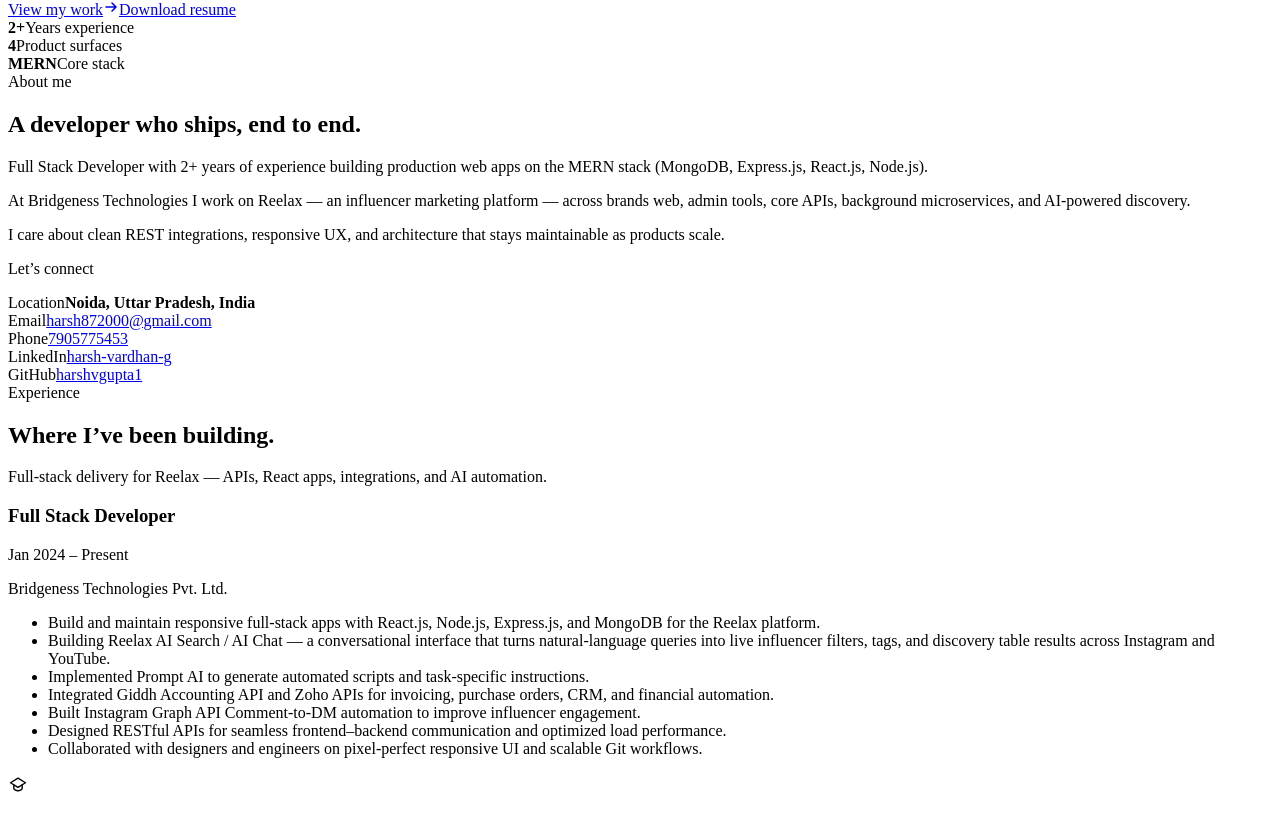
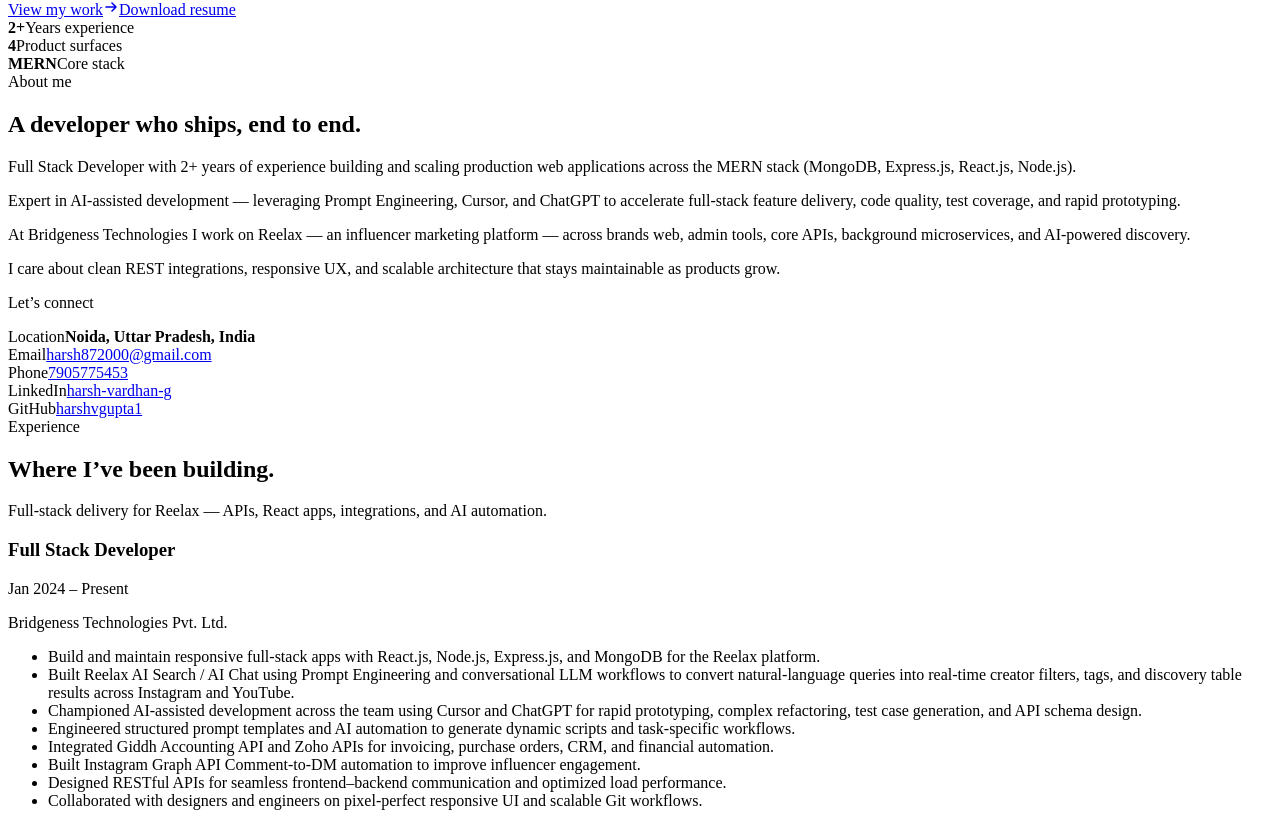
Before and after one commit to harshvgupta1/portfolio, a React (Vite) app: page / in a window 1280 px wide. Shown: the part 377-1196 px from the top of the page. Built offline with nearby package versions, Linux system fonts and the light colour scheme; the HTML template or start-up script is replaced by a standard one.

Commit message:
Update resume and portfolio with AI-assisted development and prompt engineering

```diff
--- a/src/data/content.js
+++ b/src/data/content.js
@@ -3,7 +3,7 @@
   shortName: 'Harsh',
   title: 'Full Stack Developer',
   tagline:
-    'I design, build, and ship scalable MERN applications — from React interfaces to Node APIs, queues, and AI automations.',
+    'I design, build, and ship scalable MERN applications — combining React, Node APIs, background queues, and AI-assisted engineering with Prompt Engineering, Cursor, and ChatGPT.',
   location: 'Noida, Uttar Pradesh, India',
   email: 'harsh872000@gmail.com',
   phone: '7905775453',
@@ -11,9 +11,10 @@
   github: 'https://github.com/harshvgupta1',
   resumeUrl: '/resume.pdf',
   about: [
-    'Full Stack Developer with 2+ years of experience building production web apps on the MERN stack (MongoDB, Express.js, React.js, Node.js).',
+    'Full Stack Developer with 2+ years of experience building and scaling production web applications across the MERN stack (MongoDB, Express.js, React.js, Node.js).',
+    'Expert in AI-assisted development — leveraging Prompt Engineering, Cursor, and ChatGPT to accelerate full-stack feature delivery, code quality, test coverage, and rapid prototyping.',
     'At Bridgeness Technologies I work on Reelax — an influencer marketing platform — across brands web, admin tools, core APIs, background microservices, and AI-powered discovery.',
-    'I care about clean REST integrations, responsive UX, and architecture that stays maintainable as products scale.',
+    'I care about clean REST integrations, responsive UX, and scalable architecture that stays maintainable as products grow.',
   ],
 }
 
@@ -24,8 +25,9 @@
     period: 'Jan 2024 – Present',
     bullets: [
       'Build and maintain responsive full-stack apps with React.js, Node.js, Express.js, and MongoDB for the Reelax platform.',
-      'Building Reelax AI Search / AI Chat — a conversational interface that turns natural-language queries into live influencer filters, tags, and discovery table results across Instagram and YouTube.',
-      'Implemented Prompt AI to generate automated scripts and task-specific instructions.',
+      'Built Reelax AI Search / AI Chat using Prompt Engineering and conversational LLM workflows to convert natural-language queries into real-time creator filters, tags, and discovery table results across Instagram and YouTube.',
+      'Championed AI-assisted development across the team using Cursor and ChatGPT for rapid prototyping, complex refactoring, test case generation, and API schema design.',
+      'Engineered structured prompt templates and AI automation to generate dynamic scripts and task-specific workflows.',
       'Integrated Giddh Accounting API and Zoho APIs for invoicing, purchase orders, CRM, and financial automation.',
       'Built Instagram Graph API Comment-to-DM automation to improve influencer engagement.',
       'Designed RESTful APIs for seamless frontend–backend communication and optimized load performance.',
@@ -49,7 +51,7 @@
     role: 'Full Stack · AI',
     description:
       'Conversational AI chat for influencer discovery — natural-language queries update filters, tags, and a live discovery table for Instagram and YouTube creators in real time.',
-    tech: ['React', 'Node.js', 'AI Chat', 'Elasticsearch', 'REST API'],
+    tech: ['React', 'Node.js', 'Prompt Engineering', 'AI Chat', 'Elasticsearch', 'REST API'],
     liveUrl: 'https://brands.getreelax.com',
     image: '/projects/ai-search.png',
   },
@@ -92,20 +94,25 @@
 ]
 
 export const skills = {
-  Frontend: ['HTML', 'CSS', 'JavaScript', 'React.js'],
-  Backend: ['Node.js', 'Express.js'],
-  Database: ['MongoDB', 'MySQL'],
-  'APIs & Tools': [
-    'REST API',
+  'AI & Tooling': [
+    'Prompt Engineering',
+    'Cursor',
+    'ChatGPT',
+    'LLM Integrations',
+    'AI-Assisted Coding',
+  ],
+  Frontend: ['HTML', 'CSS', 'JavaScript', 'React.js', 'Redux'],
+  Backend: ['Node.js', 'Express.js', 'REST APIs', 'BullMQ', 'Docker'],
+  Database: ['MongoDB', 'MySQL', 'Redis', 'Elasticsearch'],
+  'APIs & Integrations': [
+    'OpenAI / LLM APIs',
     'Giddh API',
     'Instagram Graph API',
     'Zoho API',
-    'Prompt AI',
-    'AI Chat',
-    'Postman',
-    'GitHub',
-    'Figma',
+    'Razorpay',
+    'Cashfree',
   ],
+  Tools: ['Cursor', 'VS Code', 'GitHub', 'Postman', 'Figma'],
   Practices: [
     'Responsive Design',
     'Agile Development',
```
Also changed, not shown: 2 other files (tests, documents, lock files or other folders).
